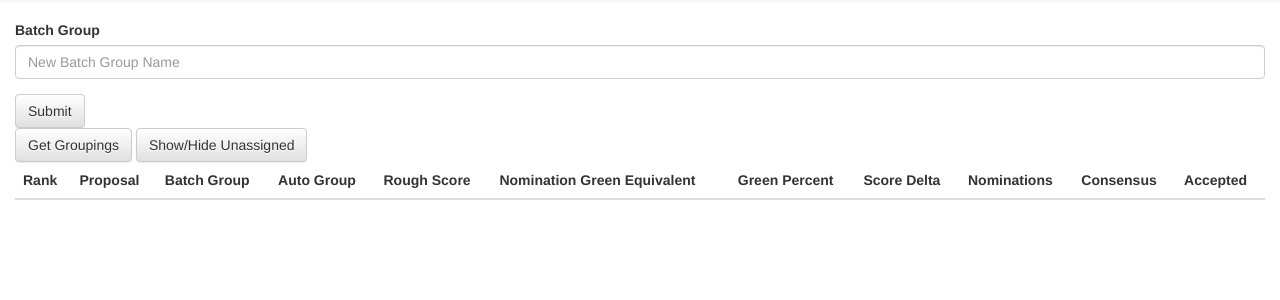
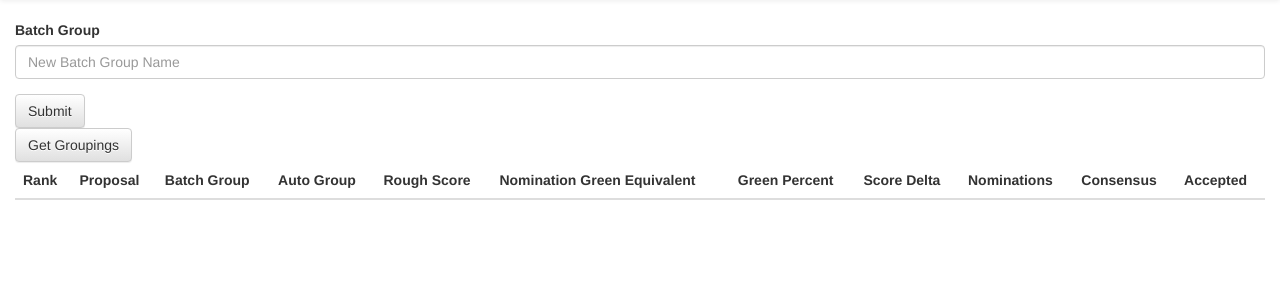
Before and after one commit to njl/progcom, a Python web app: template templates/admin/rough_scores.html in a window 1280 px wide. Shown: the part 51-351 px from the top of the page. Run offline with Jinja, Linux system fonts and the light colour scheme; the template is opened without the code that fills it, so the values that code supplies are empty.

Commit message:
Get rid of show unassigned stuff, for now.

```diff
--- a/templates/admin/rough_scores.html
+++ b/templates/admin/rough_scores.html
@@ -10,7 +10,6 @@
 </form>
 
 <button type="button" class="btn btn-default" id="get-groups">Get Groupings</button>
-<button type="button" class="btn btn-default" id="show-unassigned">Show/Hide Unassigned</button>
 
 <table class="table table-striped table-compact">
     <thead>
@@ -32,9 +31,7 @@
 </table>
 <script type="underscore/template" id="table_row">
 
-<% if(e.batchgroup || (show_unassigned && e.batchgroup === null)){ %>
-
-<tr <% if(show_unassigned && (e.nom_is_green >= 80 || e.greenness >= 70 || e.nominations >= 3)){ %>
+<tr <% if(e.nom_is_green >= 80 || e.greenness >= 70 || e.nominations >= 3){ %>
         class="success"
     <% } %> >
         <td><%=index+1%></td>
@@ -59,7 +56,6 @@
             <% } %>
         </td>
     </tr>
-<% } %>
 </script>
 {%endblock body%}
 {%block extrajs %}
@@ -79,13 +75,6 @@
 var proposals = {{proposals|tojson}};
 
 var groups = {{groups|tojson}};
-
-var show_unassigned = true;
-
-function toggle_hide_unassigned(){
-    show_unassigned = !show_unassigned;
-    $('table').trigger('rerender');
-}
 
 function handle_batch_click(ev){
     var $this = $(this);
@@ -151,7 +140,6 @@ $(document).ready(function(){
     $('tbody').on('click', '.batchgroup', handle_batch_click);
     $('tbody').on('change', '.batchgroup select', handle_batch_change);
     $('#add-group').on('submit', add_group);
-    $('#show-unassigned').on('click', toggle_hide_unassigned);
 });
 
 </script>
```
